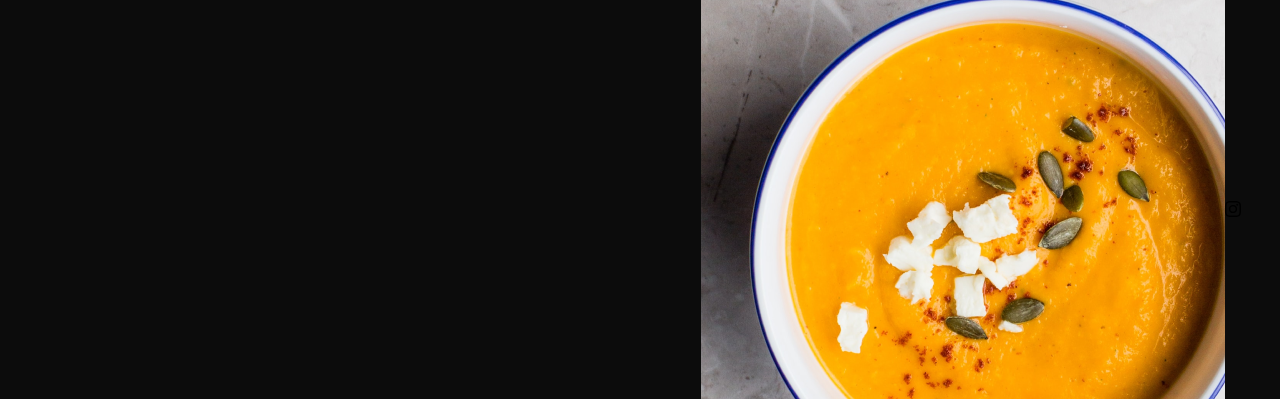
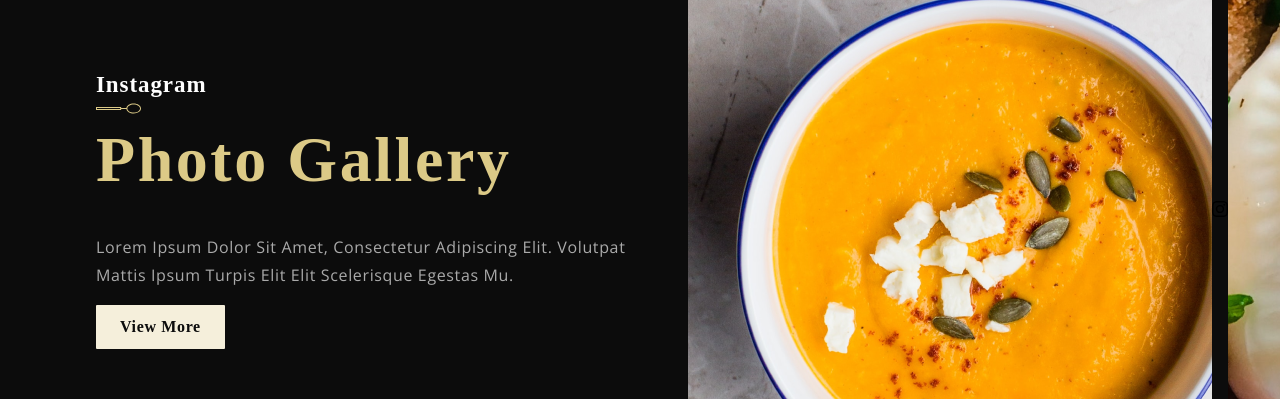
Before and after one commit to TheoKennel/Restaurant_Carroz, a React (Create React App) app: page / in a window 1280 px wide. Shown: the part 6315-6714 px from the top of the page. Built offline with nearby package versions, Linux system fonts and the light colour scheme; a web font is replaced by a local one.

Commit message:
début CSS, positionnement images + content : mise en place scrollbar + caché

```diff
--- a/src/container/Gallery/Gallery.css
+++ b/src/container/Gallery/Gallery.css
@@ -4,3 +4,38 @@
     background: var(--color-black);
     padding: 4rem 0 4rem 6rem;
 }
+
+.app__gallery-content {
+    flex: 1;
+    display: flex;
+    justify-content: center;
+    align-items: flex-start;
+    flex-direction: column;
+    min-width: 500px;
+    padding-right: 2rem;
+}
+
+.app__gallery-content button {
+    margin-top: 1rem;
+}
+
+.app__gallery-images {
+    flex: 1;
+    display: flex;
+    flex-direction: row;
+    max-width: 50%;
+    position: relative;
+}
+
+.app__gallery-images_container {
+    display: flex;
+    flex-direction: row;
+    width: max-content;
+    overflow-x: scroll;
+    -ms-overflow-style: none;
+    scrollbar-width: none;
+}
+
+.app__gallery-images_container::-webkit-scrollbar {
+    display: none;
+}
--- a/src/container/Gallery/Gallery.jsx
+++ b/src/container/Gallery/Gallery.jsx
@@ -7,7 +7,7 @@
 
 const galleryImages = [images.gallery01, images.gallery02, images.gallery03, images.gallery04];
 const Gallery = () => {
-    const scrollRef = React.useRef(null);
+    const scrollRef = React.useRef(null);  // utiliser le hook useRef pour obtenir une référence à l'élément DOM de la galerie
 
     const scroll = (direction) => {
         const { current } = scrollRef;
@@ -29,16 +29,17 @@
             </div>
             <div className="app__gallery-images">
                 <div className="app__gallery-images_container" ref={scrollRef}>
+                    {/* boucler à travers le tableau d'images de la galerie */}
                     {galleryImages.map((image, index) => (
-                        <div className="app__gallery-images_card flex__center" key={`gallery_images-${index + 1}`}>
+                        <div className="app__gallery-images_card flex__center" key={`gallery_images-${index + 1}`}> {/* créer une div pour chaque carte d'image de la galerie */}
                             <img src={image} alt="gallery" />
                             <BsInstagram className="gallery__image-icon" />
                         </div>
                     ))}
-            <div className="app__gallery-images_arrows">
-                <BsArrowLeftShort className="gallery__arrow-icon" onClick={() => scroll('left')} />
-                <BsArrowRightShort className="gallery__arrow-icon" onClick={() => scroll('right')} />
-            </div>
+                        <div className="app__gallery-images_arrows">
+                            <BsArrowLeftShort className="gallery__arrow-icon" onClick={() => scroll('left')} /> {/* afficher l'icône de flèche gauche avec un événement de clic pour faire défiler la galerie vers la gauche */}
+                            <BsArrowRightShort className="gallery__arrow-icon" onClick={() => scroll('right')} />
+                        </div>
                 </div>
             </div>
         </div>
```
